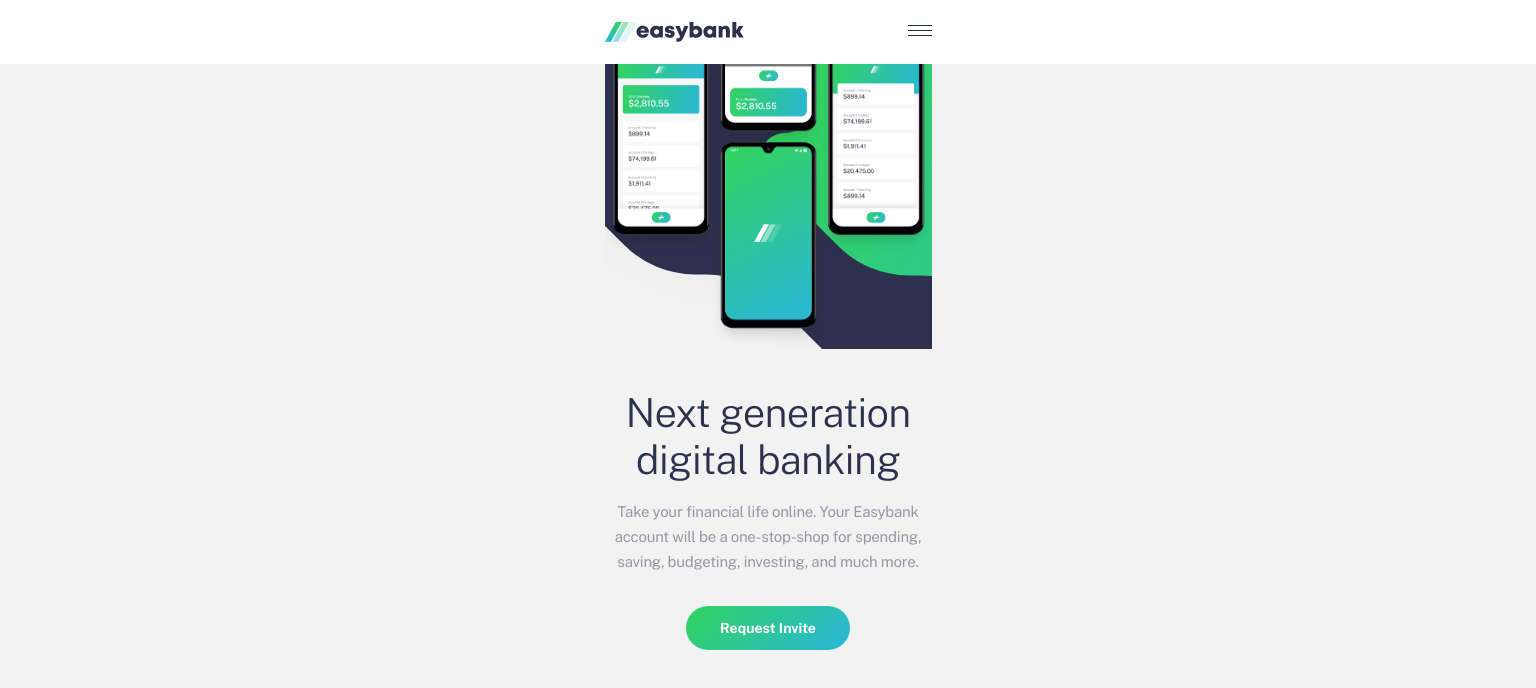
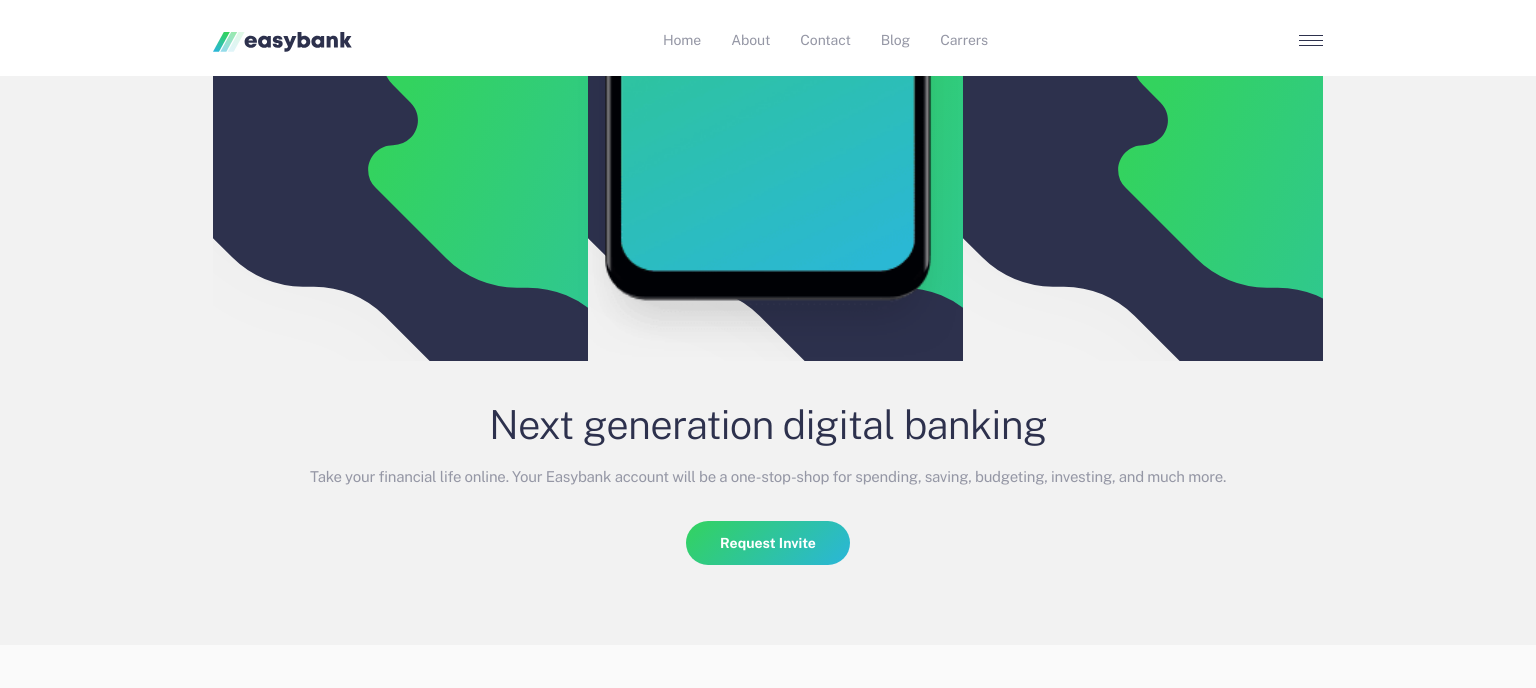
Before and after one commit to ThiCode126/fem-easybank, a website built with Parcel: page index.html in a window 1536 px wide. Built offline with nearby package versions, Linux system fonts and the light colour scheme.

Commit message:
NavBAr Reponsive

```diff
--- a/index.html
+++ b/index.html
@@ -3,7 +3,7 @@
 <head>
     <meta charset="UTF-8">
     <meta name="viewport" content="width=device-width, initial-scale=1.0">
-    <title>Hello Parcel</title>
+    <title>EasyBank / FrontEnd Mentor Challenge</title>
 
     <link rel="icon" href="./assets/favicon-32x32.png" />
     <link rel="stylesheet" href="style.scss">
@@ -12,7 +12,7 @@
     <header>
         <div class="container">
             <div class="in-header flex-sb">
-                <img src="./assets/logo.svg" alt="logo">
+                <img id="logo" src="./assets/logo.svg" alt="logo">
                 <nav id="menu" class="menu">
                     <a href="">Home</a>
                     <a href="">About</a>
--- a/style/global.scss
+++ b/style/global.scss
@@ -35,3 +35,11 @@
         cursor: pointer;
     }
 }
+
+@media (min-width: 1440px) {
+    body {
+        .container {
+            width: 1110px;
+        }
+    }
+}
--- a/style/header.scss
+++ b/style/header.scss
@@ -6,6 +6,11 @@
         width: 100%;
         height: 20px;
         position: relative;
+
+        #logo {
+            height: 20px;
+            width: 139px;
+        }
 
         #closeMenu {
             display: none;
@@ -34,3 +39,47 @@
         }
     }
 }
+
+
+
+@media (min-width: 1440px) {
+    header {
+
+        .in-header {
+            padding: 32px 0 0;
+            height: 100%;
+
+            nav.menu {
+                display: grid;
+                position: static;
+                padding: 0;
+                grid-template-columns: repeat(5, auto);
+                grid-template-rows: 1fr;
+                gap: 30px;
+                height: 44px;
+
+                a {
+                    color: $lightGrey;
+                    font-size: 14px;
+                    line-height: 16px;
+                    letter-spacing: -0.107692px;
+                    position: relative;
+
+                    &:hover::after {
+                        content: "";
+                        position: absolute;
+                        background: $gradGreen;
+                        height: 4px;
+                        width: 100%;
+                        bottom: 0;
+                        right: 0;
+                    }
+
+                    &:hover {
+                        color: $darkGrey;
+                    }
+                }
+            }
+        }
+    }
+}
```
